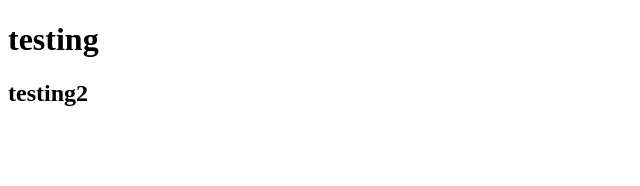
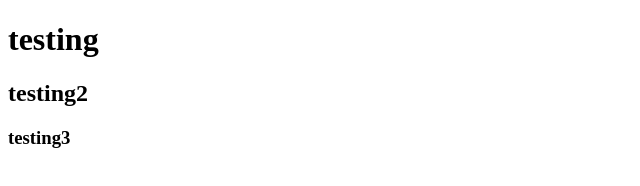
Before and after one commit to sawlawla/sawla.rp, a plain HTML site: page index.html in a window 1280 px wide. Shown: the full height of the page, 0-640 px from the left. Drawn offline with Linux system fonts and the light colour scheme.

Commit message:
myseventhcommit

```diff
--- a/index.html
+++ b/index.html
@@ -8,5 +8,6 @@
 <body>
     <h1>testing</h1>
     <h2>testing2</h2>
+    <h3>testing3</h3>
 </body>
 </html>
```
